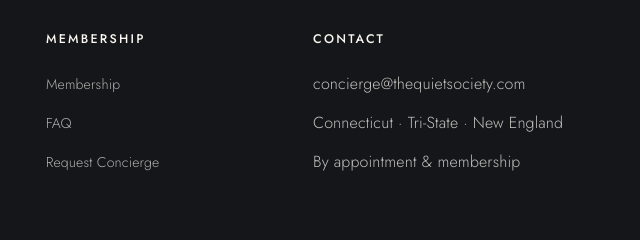
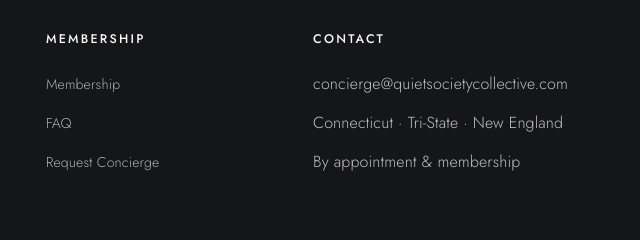
Before and after one commit to MelTech-ops/the-quiet-society-v2, a plain HTML site: page about.html in a window 1280 px wide. Shown: the part 2304-2544 px from the top of the page, 640-1280 px from the left. Drawn offline with nearby package versions, Linux system fonts and the light colour scheme.

Commit message:
Update contact email to match live domain

```diff
--- a/about.html
+++ b/about.html
@@ -121,7 +121,7 @@
       <div>
         <h4>Contact</h4>
         <ul>
-          <li>concierge@thequietsociety.com</li>
+          <li>concierge@quietsocietycollective.com</li>
           <li>Connecticut · Tri-State · New England</li>
           <li>By appointment &amp; membership</li>
         </ul>
```
Also changed, not shown: experiences.html (+1 -1 lines), faq.html (+1 -1 lines), index.html (+1 -1 lines), member-login.html (+1 -1 lines), membership.html (+1 -1 lines), request-concierge.html (+1 -1 lines), services.html (+1 -1 lines).
